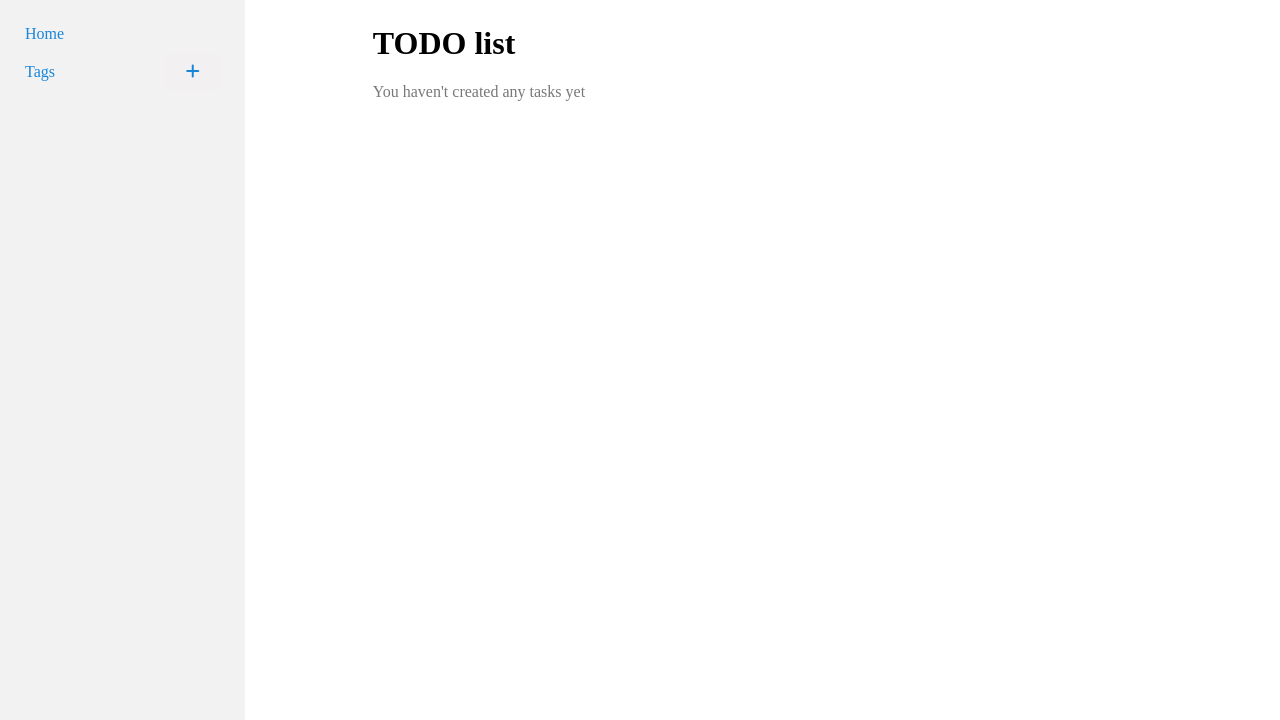
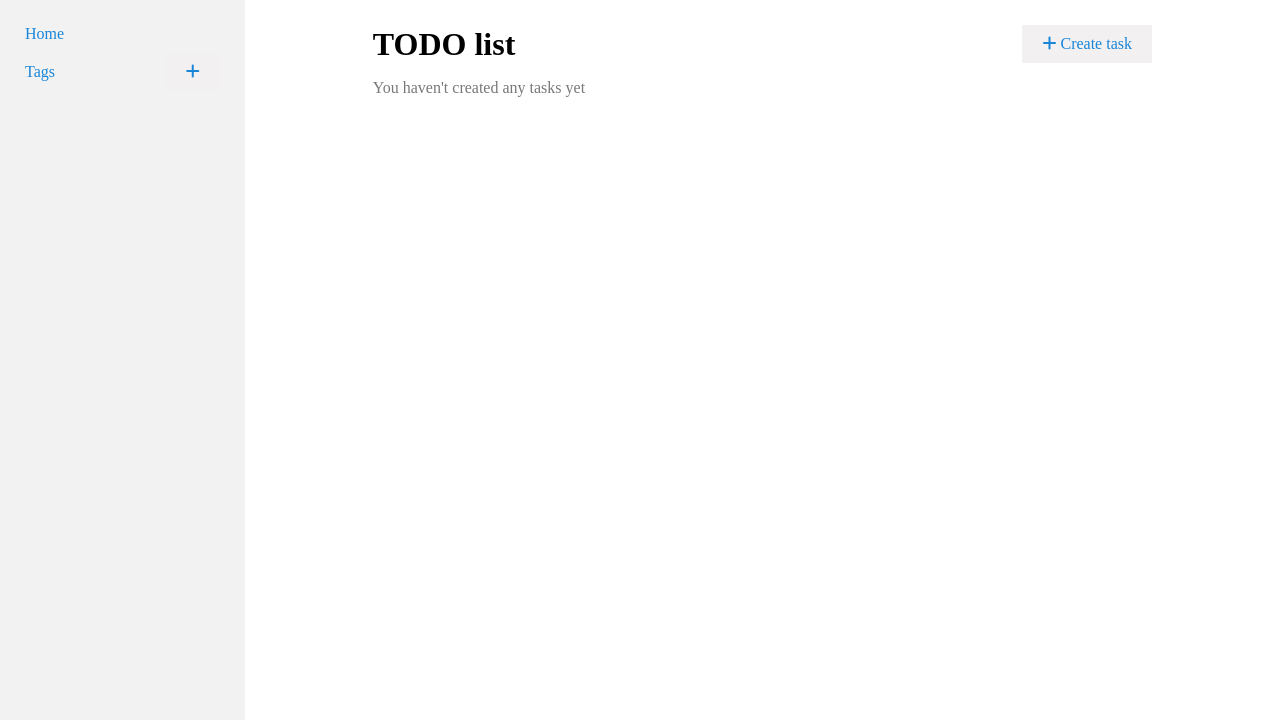
Before and after one commit to denys-source/todo-app-practice, a Django app: page / in a window 1280 px wide. Shown: the part 80-800 px from the top of the page. Run offline with Django 4.2, Linux system fonts and the light colour scheme; the visitor is signed in with stand-in values (Sample User, id 1); data that the repository does not hold is empty; some libraries are stand-ins or nearby versions.

Commit message:
Add an ability to create tasks

```diff
--- a/static/css/styles.css
+++ b/static/css/styles.css
@@ -140,3 +140,14 @@ body {
 .action-link:hover {
   background-color: #dbd9d9;
 }
+
+.task-controls {
+  display: flex;
+  align-items: center;
+  justify-content: space-between;
+  margin-bottom: 15px;
+}
+
+.task-controls h1 {
+  margin: 0;
+}
--- a/templates/todo/home.html
+++ b/templates/todo/home.html
@@ -1,6 +1,12 @@
 {% extends "base.html" %}
 {% block content %}
-  <h1>TODO list</h1>
+  <div class="task-controls">
+    <h1>TODO list</h1>
+    <a class="action-link" href="{% url 'todo:task-create' %}">
+      <i class="fa-solid fa-plus"></i>
+      Create task
+    </a>
+  </div>
   {% if task_list %}
     <div class="task-container">
       {% for task in task_list %}<div class="task-card">{{ task.content }}</div>{% endfor %}
--- a/todo/models.py
+++ b/todo/models.py
@@ -1,9 +1,6 @@
 from django.db import models
 from django.conf import settings
-from django.utils.text import slugify
 from django.contrib.auth.models import AbstractUser
-
-from todo.middleware import get_current_user
 
 
 class User(AbstractUser):
@@ -16,11 +13,6 @@ class Tag(models.Model):
     created_by = models.ForeignKey(
         settings.AUTH_USER_MODEL, related_name="tags", on_delete=models.CASCADE
     )
-
-    def save(self, *args, **kwargs) -> None:
-        self.user = get_current_user()
-        self.slug = slugify(self.name)
-        return super().save(*args, **kwargs)
 
     def __str__(self) -> str:
         return self.name
--- a/todo/urls.py
+++ b/todo/urls.py
@@ -1,9 +1,10 @@
 from django.urls import path
 
-from todo.views import HomeView
+from todo.views import HomeView, TaskCreateView
 
 urlpatterns = [
     path("", HomeView.as_view(), name="home"),
+    path("tasks/create/", TaskCreateView.as_view(), name="task-create"),
 ]
 
 app_name = "todo"
--- a/todo/views.py
+++ b/todo/views.py
@@ -1,6 +1,9 @@
+from django.http import HttpResponse
 from django.shortcuts import render
-from django.views.generic import ListView
+from django.urls import reverse_lazy
+from django.views.generic import CreateView, ListView
 from django.contrib.auth.mixins import LoginRequiredMixin
+from todo.forms import TaskForm
 
 from todo.models import Task
 
@@ -8,3 +11,15 @@ from todo.models import Task
 class HomeView(LoginRequiredMixin, ListView):
     model = Task
     template_name = "todo/home.html"
+
+
+class TaskCreateView(LoginRequiredMixin, CreateView):
+    model = Task
+    form_class = TaskForm
+    success_url = reverse_lazy("todo:home")
+
+    def form_valid(self, form: TaskForm) -> HttpResponse:
+        task = form.save(commit=False)
+        task.user = self.request.user
+        task.save()
+        return super().form_valid(form)
--- a/todo_app/settings.py
+++ b/todo_app/settings.py
@@ -52,6 +52,7 @@ MIDDLEWARE = [
     "django.contrib.auth.middleware.AuthenticationMiddleware",
     "django.contrib.messages.middleware.MessageMiddleware",
     "django.middleware.clickjacking.XFrameOptionsMiddleware",
+    "todo.middleware.CurrentRequestUserMiddleware",
 ]
 
 ROOT_URLCONF = "todo_app.urls"
```
Also changed, not shown: templates/todo/task_form.html (added, +17 -0 lines), todo/forms.py (+30 -0 lines).
